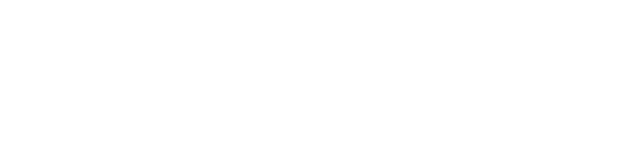
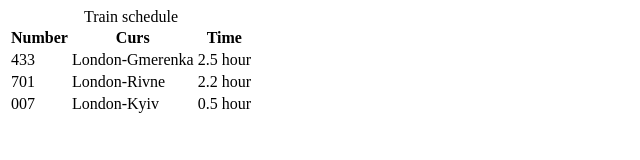
Before and after one commit to Christina-Mikheyeva/homework_1, a plain HTML site: page index.html in a window 1280 px wide. Shown: the whole page, without its empty margins (0-640 px from the left). Drawn offline with Linux system fonts and the light colour scheme.

Commit message:
Add table
Create a table for train schedule

```diff
--- a/index.html
+++ b/index.html
@@ -8,5 +8,43 @@
 </head>
 <body>
 
+
+    <table>
+        <caption>
+            Train schedule
+        </caption>
+
+
+      <thead>
+            <tr>
+                <th>Number</th>
+                <th>Curs</th>
+                <th>Time</th>
+            </tr>
+     </thead>
+
+        <tbody>
+            <tr>
+                <td>433</td>
+                <td>London-Gmerenka</td>
+                <td>2.5 hour</td>
+            </tr>
+
+            <tr>
+                <td>701</td>
+                <td>London-Rivne</td>
+                <td>2.2 hour</td>
+            </tr>
+
+            <tr>
+                <td>007</td>
+                <td>London-Kyiv</td>
+                <td>0.5 hour</td>
+            </tr>
+        </tbody>
+
+    </table>
+
+
 </body>
 </html>
```
Also changed, not shown: 1 other file.
